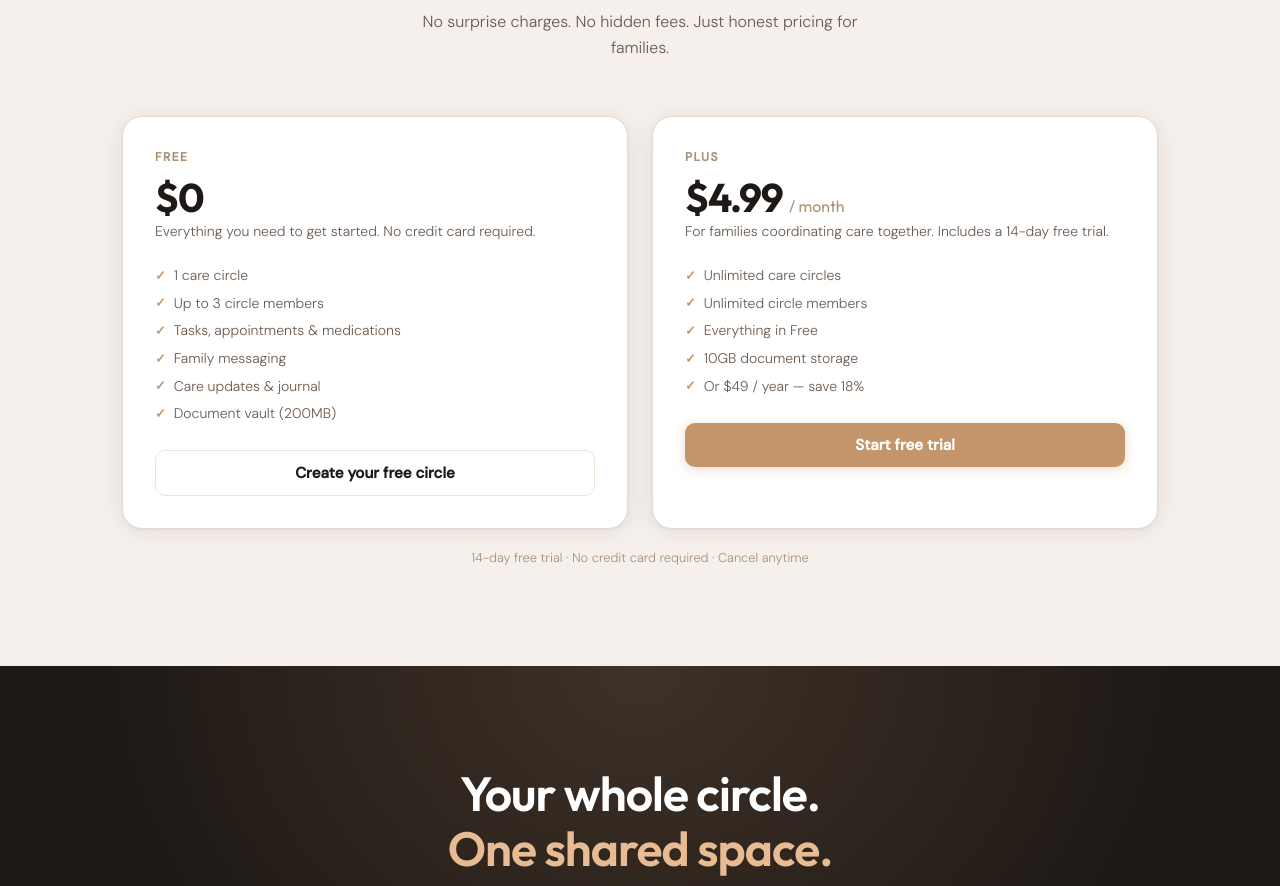
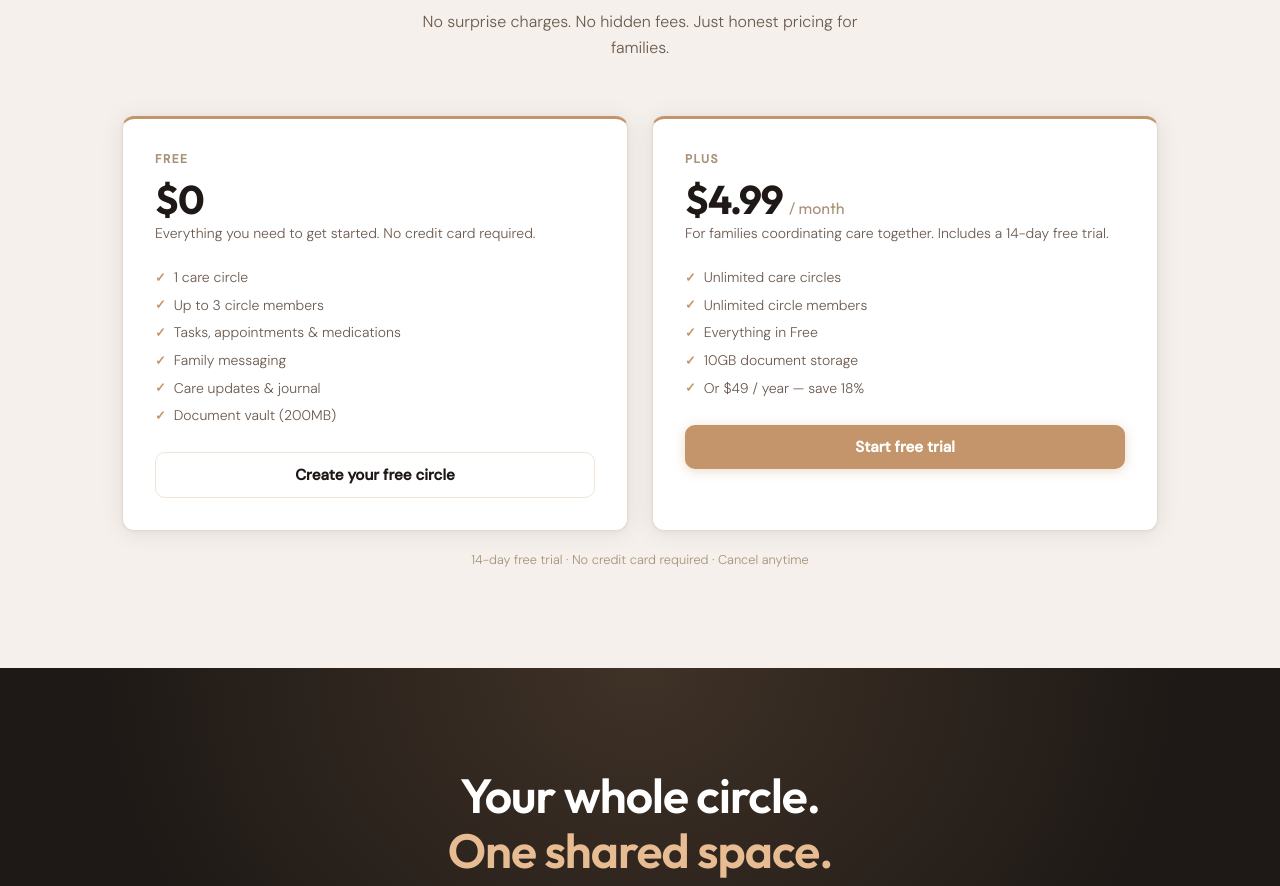
Before and after one commit to vardfolk/vardfolk-landing, a plain HTML site: page index.html in a window 1280 px wide. Shown: the part 3127-4013 px from the top of the page. Drawn offline with Linux system fonts and the light colour scheme.

Commit message:
fix(landing): add ochre top bar to pricing cards to match app design system

```diff
--- a/index.html
+++ b/index.html
@@ -1512,7 +1512,7 @@
   <div class="pricing-grid">
 
     <!-- FREE -->
-    <div class="pricing-card reveal reveal-delay-1">
+    <div class="pricing-card reveal reveal-delay-1" style="border-top: 3px solid #C4956A; border-radius: 12px;">
       <div class="pricing-tier">Free</div>
       <div class="pricing-price">$0</div>
       <div class="pricing-desc">Everything you need to get started. No credit card required.</div>
@@ -1528,7 +1528,7 @@
     </div>
 
     <!-- PLUS -->
-    <div class="pricing-card reveal reveal-delay-2">
+    <div class="pricing-card reveal reveal-delay-2" style="border-top: 3px solid #C4956A; border-radius: 12px;">
       <div class="pricing-tier">Plus</div>
       <div class="pricing-price">$4.99 <span>/ month</span></div>
       <div class="pricing-desc">For families coordinating care together. Includes a 14-day free trial.</div>
```
